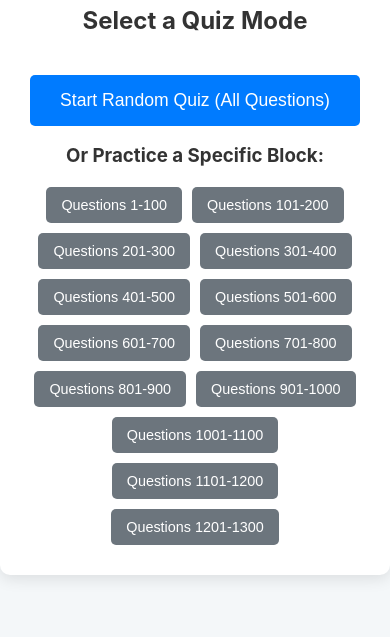
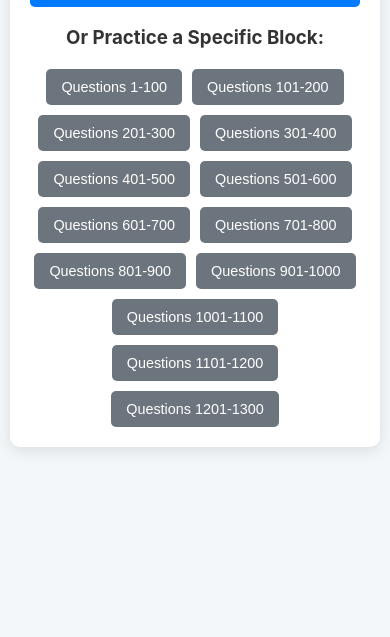
Before and after one commit to snorelax08/Compre-quiz-practice, a plain HTML site: page index.html in a window 390 px wide. Shown: the part 207-844 px from the top of the page. Drawn offline with Linux system fonts and the light colour scheme.

Commit message:
Update style.css

```diff
--- a/style.css
+++ b/style.css
@@ -4,9 +4,11 @@ body {
     color: #333;
     display: flex;
     justify-content: center;
-    align-items: center;
+    align-items: flex-start; /* Align to top for smaller screens */
     min-height: 100vh;
     margin: 0;
+    padding: 15px;
+    box-sizing: border-box;
 }
 
 .container {
@@ -14,13 +16,18 @@ body {
     border-radius: 10px;
     box-shadow: 0 4px 15px rgba(0, 0, 0, 0.1);
     padding: 30px;
-    width: 90%;
+    width: 100%; /* Make width flexible */
     max-width: 800px;
     text-align: center;
+    box-sizing: border-box;
 }
 
 h1 {
     color: #0056b3;
+}
+
+h2 {
+    font-size: 1.5rem;
 }
 
 .hidden {
@@ -107,3 +114,28 @@ h1 {
     font-size: 1.1rem;
     color: #555;
 }
+
+/* --- NEW RESPONSIVE RULES --- */
+/* This code applies only to screens 768px wide or smaller (tablets and phones) */
+@media (max-width: 768px) {
+    body {
+        padding: 10px; /* Reduce padding on small screens */
+    }
+
+    .container {
+        padding: 20px; /* Reduce padding inside the card */
+    }
+
+    h1 {
+        font-size: 1.8rem; /* Make the main title smaller */
+    }
+
+    h2 {
+        font-size: 1.2rem; /* Make question text smaller */
+    }
+
+    .option-btn, #next-btn {
+        padding: 12px;
+        font-size: 1rem; /* Adjust button text size */
+    }
+}
```
